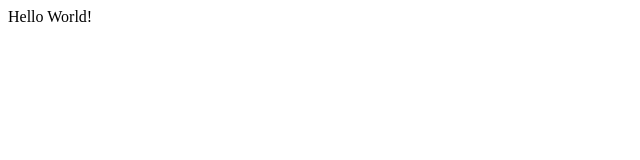
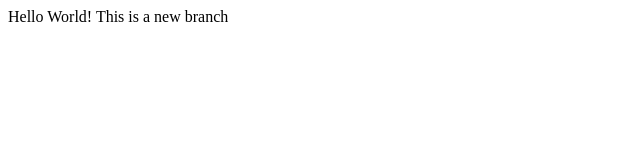
Before and after one commit to NobleFame/lecture1, a plain HTML site: page index.html in a window 1280 px wide. Shown: the whole page, without its empty margins (0-640 px from the left). Drawn offline with Linux system fonts and the light colour scheme.

Commit message:
Added New contents to new branch file

```diff
--- a/index.html
+++ b/index.html
@@ -5,5 +5,6 @@
 	</head>
 	<body>
 		Hello World!
+		This is a new branch
 	</body>
 </html>
```
